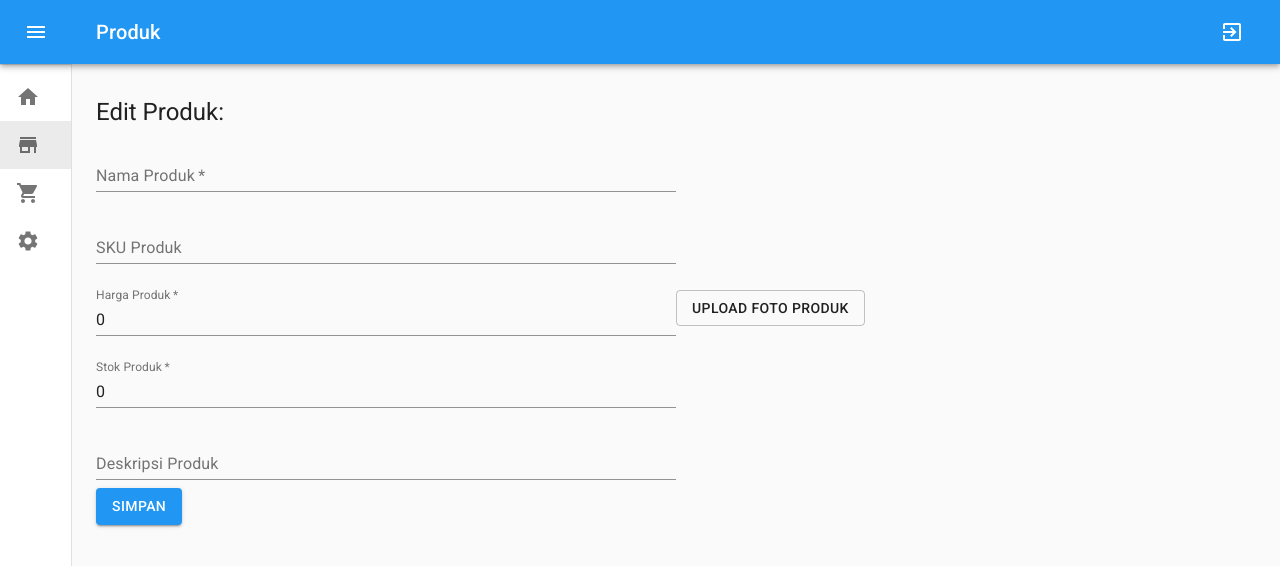
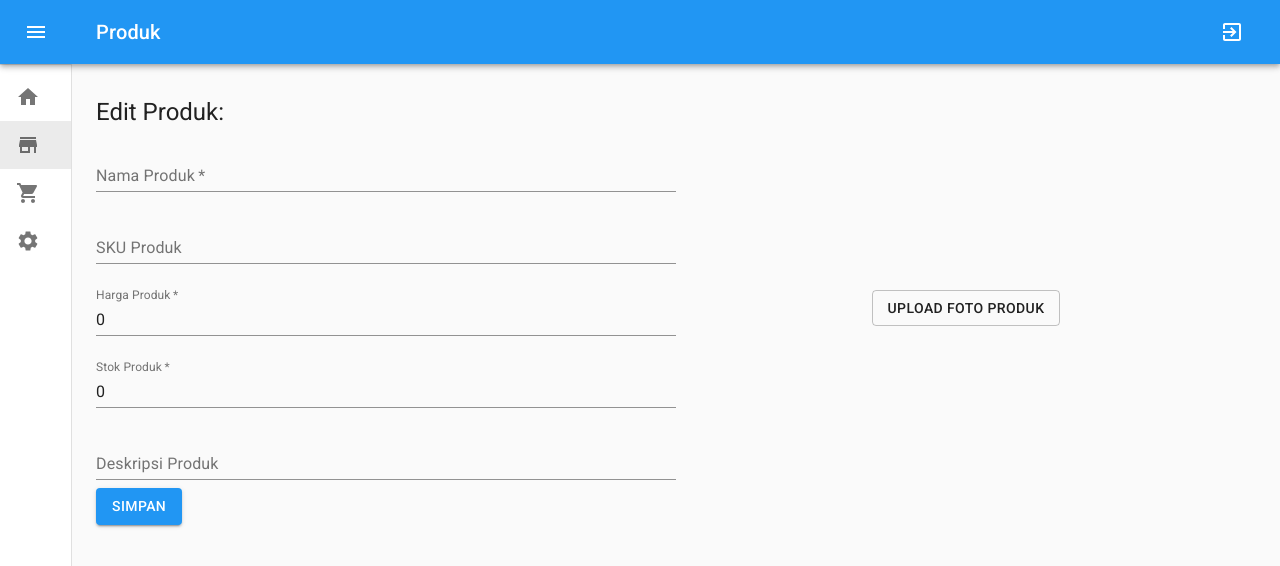
Before and after one commit to wildenali/aplikasiposwilden, a React (Create React App) app: page /produk/edit/1 in a window 1280 px wide. Shown: the top 566 px of the page. Built offline with nearby package versions, Linux system fonts and the light colour scheme; no server answers; the database is empty; sample sign-in values are in the browser's storage.

Commit message:
tambah styling untuk tombot Upload foto produk, dibuat ketengah:

```diff
--- a/src/pages/private/produk/edit.js
+++ b/src/pages/private/produk/edit.js
@@ -205,7 +205,7 @@ function EditProduk({ match }) {
                 </form>
               </Grid>
               <Grid item xs={12} sm={6}>
-                <div>
+                <div className={classes.uploadFotoProduk}>
                   <input
                     className={classes.hideInputFile}
                     type="file"
@@ -221,6 +221,11 @@ function EditProduk({ match }) {
                       Upload Foto Produk
                     </Button>
                   </label>
+                  {
+                    error.foto && <Typography variant="error">
+                                    {error.foto}
+                                  </Typography>
+                  }
                 </div>
               </Grid>
               <Grid item xs={12}>
--- a/src/pages/private/produk/styles/edit.js
+++ b/src/pages/private/produk/styles/edit.js
@@ -4,6 +4,10 @@ const useStyles = makeStyles(theme => ({
 
   hideInputFile: {
     display: 'none'
+  },
+  uploadFotoProduk: {
+    textAlign: 'center',
+    padding: theme.spacing(3)
   }
 
 }))
```
